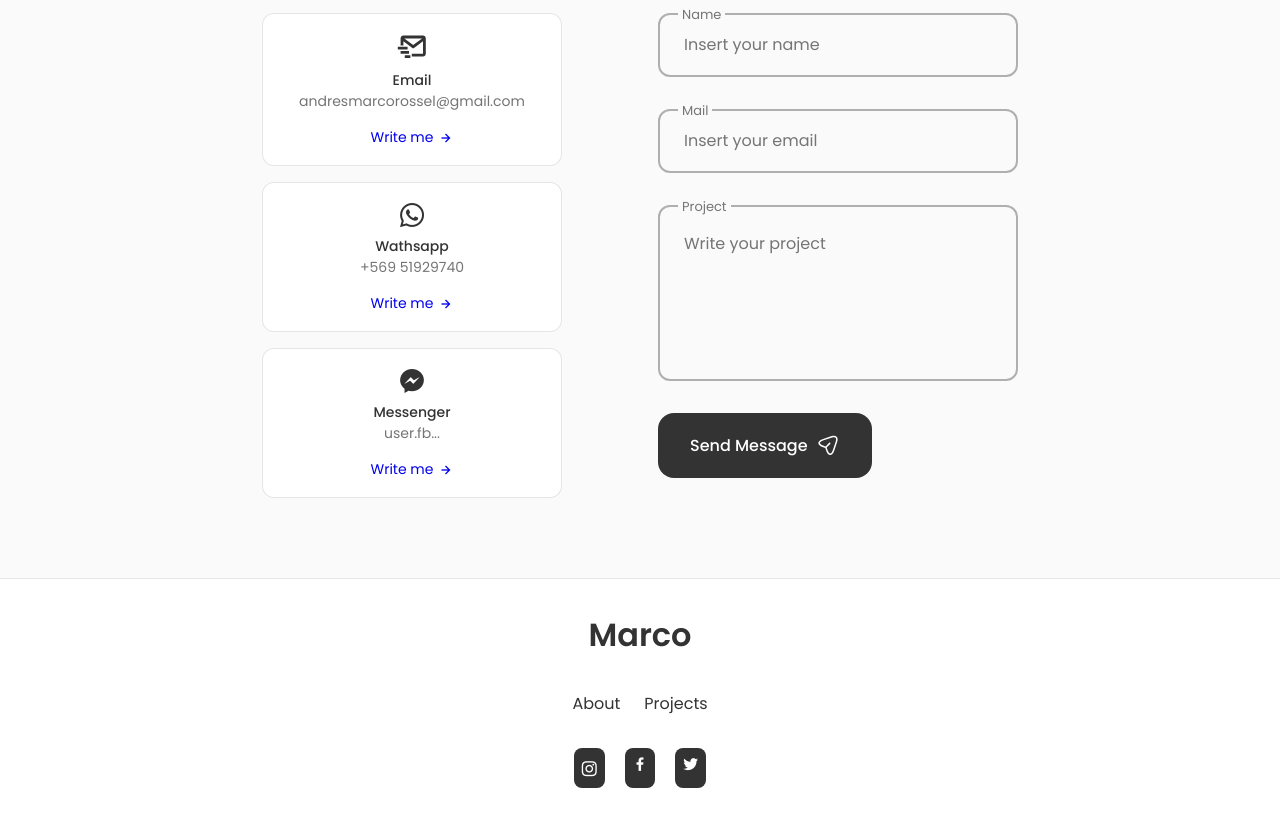
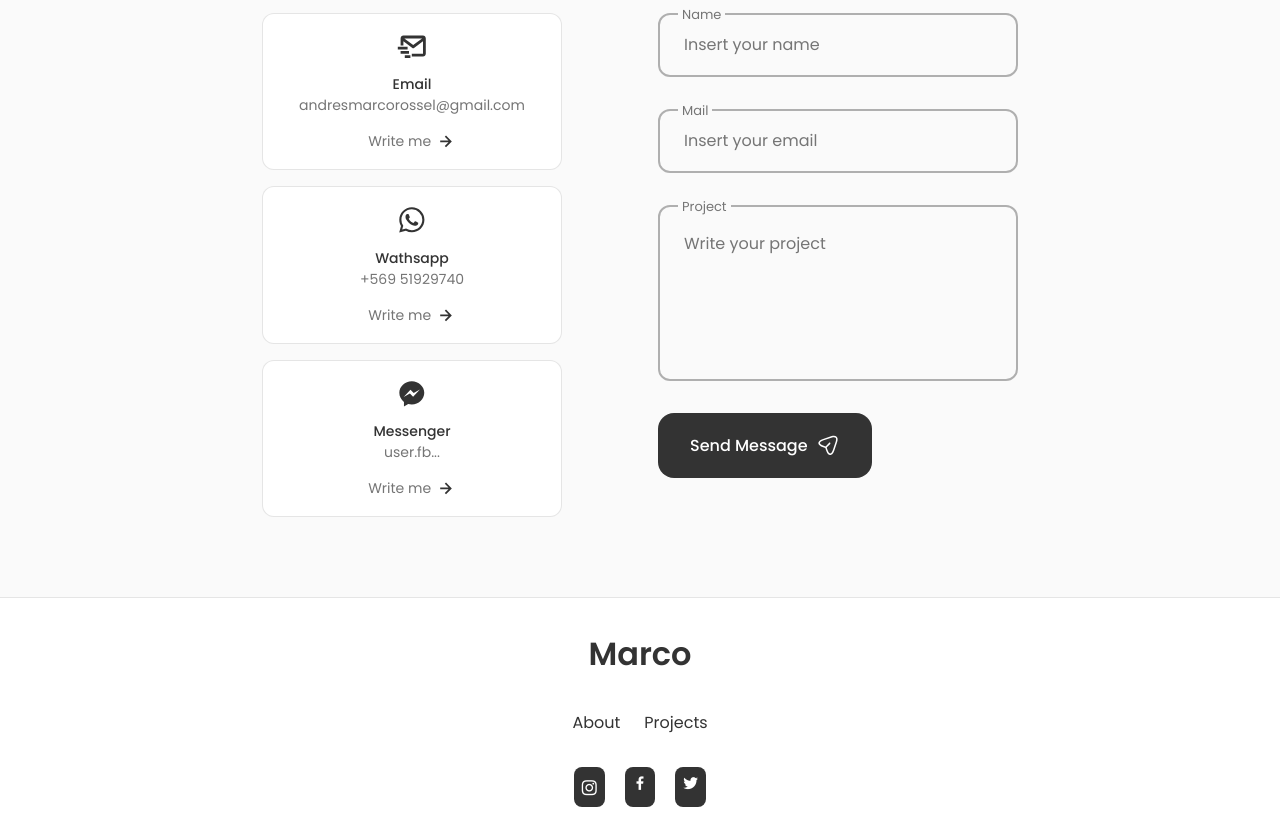
Before and after one commit to MarcoRosselDev/portafollio, a React (Create React App) app: page / in a window 1280 px wide. Shown: the part 2800-3627 px from the top of the page. Built offline with nearby package versions, Linux system fonts and the light colour scheme.

Commit message:
contact boxicon successful

```diff
--- /dev/null
+++ b/src/components/contact/ArrowLeft.jsx
@@ -0,0 +1,17 @@
+import React from "react";
+
+const ArrowLeft = () => {
+  return (
+    <svg
+      xmlns="http://www.w3.org/2000/svg"
+      width="24"
+      height="24"
+      viewBox="0 0 24 24"
+      className="boxicon-check contact__button-icon"
+    >
+      <path d="m11.293 17.293 1.414 1.414L19.414 12l-6.707-6.707-1.414 1.414L15.586 11H6v2h9.586z" />
+    </svg>
+  );
+};
+
+export default ArrowLeft;
--- a/src/components/contact/Contact.jsx
+++ b/src/components/contact/Contact.jsx
@@ -1,6 +1,7 @@
 import React, { useRef } from "react";
 import emailjs from "@emailjs/browser";
 import "./contact.css";
+import ArrowLeft from "./ArrowLeft";
 
 const Contact = (dark) => {
   const form = useRef();
@@ -38,7 +39,7 @@ const Contact = (dark) => {
                 width="24"
                 height="24"
                 viewBox="0 0 24 24"
-                className="boxicon-mail "
+                className="boxicon-mail contact__card-icon"
               >
                 <path d="M20 4H6c-1.103 0-2 .897-2 2v5h2V8l6.4 4.8a1.001 1.001 0 0 0 1.2 0L20 8v9h-8v2h8c1.103 0 2-.897 2-2V6c0-1.103-.897-2-2-2zm-7 6.75L6.666 6h12.668L13 10.75z" />
                 <path d="M2 12h7v2H2zm2 3h6v2H4zm3 3h4v2H7z" />
@@ -53,13 +54,25 @@ const Contact = (dark) => {
                 href="mailto:andresmarcorossel@gmail.com.com"
                 className="contact__button"
               >
-                Write me{" "}
-                <i className="bx bx-right-arrow-alt contact__button-icon"></i>
+                Write me
+                <ArrowLeft />
               </a>
             </div>
 
             <div className="contact__card">
-              <i className="bx bxl-whatsapp contact__card-icon"></i>
+              <svg
+                xmlns="http://www.w3.org/2000/svg"
+                width="24"
+                height="24"
+                viewBox="0 0 24 24"
+                className="boxicon-mail contact__card-icon"
+              >
+                <path
+                  fillRule="evenodd"
+                  clipRule="evenodd"
+                  d="M18.403 5.633A8.919 8.919 0 0 0 12.053 3c-4.948 0-8.976 4.027-8.978 8.977 0 1.582.413 3.126 1.198 4.488L3 21.116l4.759-1.249a8.981 8.981 0 0 0 4.29 1.093h.004c4.947 0 8.975-4.027 8.977-8.977a8.926 8.926 0 0 0-2.627-6.35m-6.35 13.812h-.003a7.446 7.446 0 0 1-3.798-1.041l-.272-.162-2.824.741.753-2.753-.177-.282a7.448 7.448 0 0 1-1.141-3.971c.002-4.114 3.349-7.461 7.465-7.461a7.413 7.413 0 0 1 5.275 2.188 7.42 7.42 0 0 1 2.183 5.279c-.002 4.114-3.349 7.462-7.461 7.462m4.093-5.589c-.225-.113-1.327-.655-1.533-.73-.205-.075-.354-.112-.504.112s-.58.729-.711.879-.262.168-.486.056-.947-.349-1.804-1.113c-.667-.595-1.117-1.329-1.248-1.554s-.014-.346.099-.458c.101-.1.224-.262.336-.393.112-.131.149-.224.224-.374s.038-.281-.019-.393c-.056-.113-.505-1.217-.692-1.666-.181-.435-.366-.377-.504-.383a9.65 9.65 0 0 0-.429-.008.826.826 0 0 0-.599.28c-.206.225-.785.767-.785 1.871s.804 2.171.916 2.321c.112.15 1.582 2.415 3.832 3.387.536.231.954.369 1.279.473.537.171 1.026.146 1.413.089.431-.064 1.327-.542 1.514-1.066.187-.524.187-.973.131-1.067-.056-.094-.207-.151-.43-.263"
+                />
+              </svg>
 
               <h3 className="contact__card-title">Wathsapp</h3>
               <span className="contact__card-data">+569 51929740</span>
@@ -68,20 +81,29 @@ const Contact = (dark) => {
                 href="https://api.whatsapp.com/send?phone=56951929740&text=Hello, more information!"
                 className="contact__button"
               >
-                Write me{" "}
-                <i className="bx bx-right-arrow-alt contact__button-icon"></i>
+                Write me
+                <ArrowLeft />
               </a>
             </div>
 
             <div className="contact__card">
-              <i className="bx bxl-messenger contact__card-icon"></i>
+              {/* <i className="bx bxl-messenger contact__card-icon"></i> */}
+              <svg
+                xmlns="http://www.w3.org/2000/svg"
+                width="24"
+                height="24"
+                viewBox="0 0 24 24"
+                className="boxicon-mail contact__card-icon"
+              >
+                <path d="M12 3c-4.92 0-8.91 3.729-8.91 8.332 0 2.616 1.291 4.952 3.311 6.479V21l3.041-1.687c.811.228 1.668.35 2.559.35 4.92 0 8.91-3.73 8.91-8.331C20.91 6.729 16.92 3 12 3zm.938 11.172-2.305-2.394-4.438 2.454 4.865-5.163 2.305 2.395 4.439-2.455-4.866 5.163z" />
+              </svg>
 
               <h3 className="contact__card-title">Messenger</h3>
               <span className="contact__card-data">user.fb...</span>
 
               <a href="https://m.me/crypticalcoder" className="contact__button">
-                Write me{" "}
-                <i className="bx bx-right-arrow-alt contact__button-icon"></i>
+                Write me
+                <ArrowLeft />
               </a>
             </div>
           </div>
--- a/src/components/contact/contact.css
+++ b/src/components/contact/contact.css
@@ -56,7 +56,7 @@
 }
 
 .contact__button {
-  /* color: var(--text-color); */
+  color: var(--text-color);
   font-size: var(--small-font-size);
   display: inline-flex;
   align-items: center;
```
